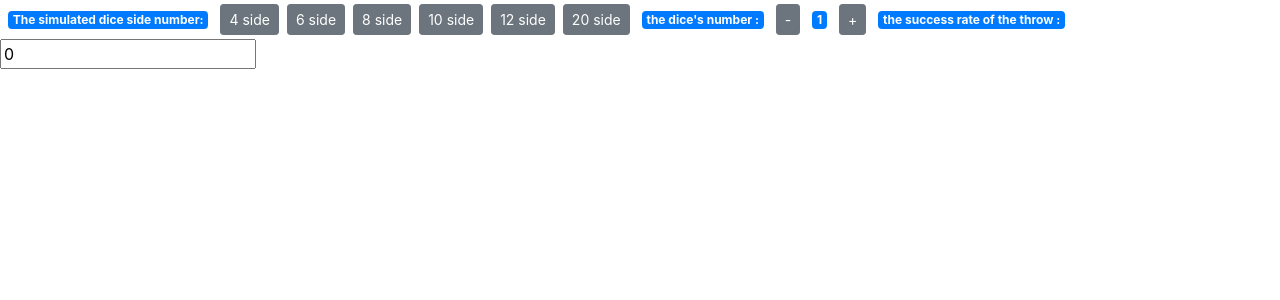
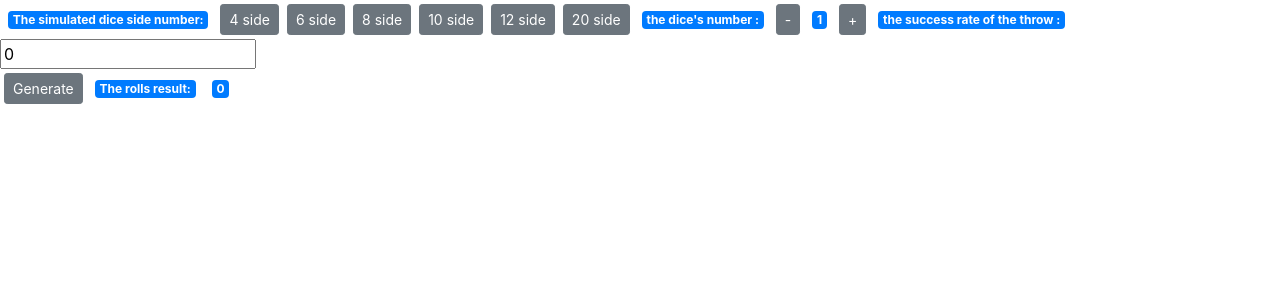
Before and after one commit to Ogen86/first-web.github.io, a React (Create React App) app: page / in a window 1280 px wide. Shown: the top 300 px of the page. Built offline with nearby package versions, Linux system fonts and the light colour scheme.

Commit message:
first try

```diff
--- a/src/components/diceGenerator.jsx
+++ b/src/components/diceGenerator.jsx
@@ -2,6 +2,7 @@ import React, { Component } from "react";
 import DiceSide from "./diceSide";
 import SuccessRate from "./successRate";
 import DiceNumber from "./diceNumber";
+import DiceResult from "./diceResult";
 
 class DiceGenerator extends Component {
   state = {};
@@ -11,6 +12,7 @@ class DiceGenerator extends Component {
         <DiceSide />
         <DiceNumber />
         <SuccessRate />
+        <DiceResult />
       </div>
     );
   }
--- a/src/components/diceResult.jsx
+++ b/src/components/diceResult.jsx
@@ -8,22 +8,29 @@ class DiceResult extends Component {
     result: 0
   };
 
+  getRandomInt = (min, max) => {
+    return Math.floor(Math.random() * (max - min + 1) + min);
+  };
+
   handleRoll() {
-      for (DiceNumber.state.number) {
-          if (getRandomInt(DiceSide.state.side) >= SuccessRate.state.rate)
-            this.setState({ result: this.state.result + 1 });
-      }
-
+    let rollNumber = 0;
+    this.setState.result = 0;
+    for (rollNumber = 0; rollNumber < DiceNumber.state.number; rollNumber++) {
+      if (getRandomInt(1, DiceSide.state.side) >= SuccessRate.state.rate)
+        this.setState({ result: this.state.result + 1 });
+    }
   }
   render() {
     return (
       <div>
-         <button onClick={this.handleRoll}
-          className="btn btn-secondary btn-sm m-1">
-            Generate
-         </button>
+        <button
+          onClick={this.handleRoll}
+          className="btn btn-secondary btn-sm m-1"
+        >
+          Generate
+        </button>
         <span className="badge badge-primary m-2">The rolls result:</span>
-        <span className="badge badge-primary m-2">{result}</span>
+        <span className="badge badge-primary m-2">{this.state.result}</span>
       </div>
     );
   }
```
